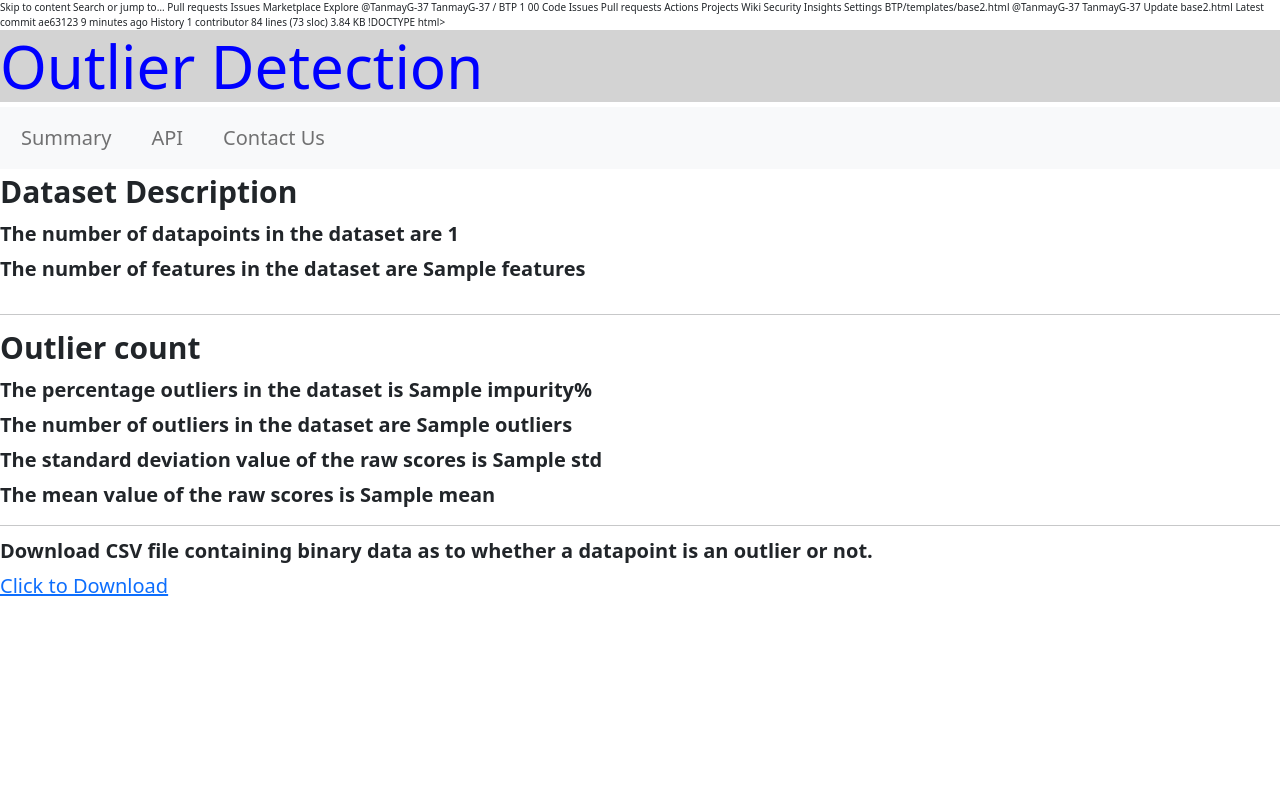
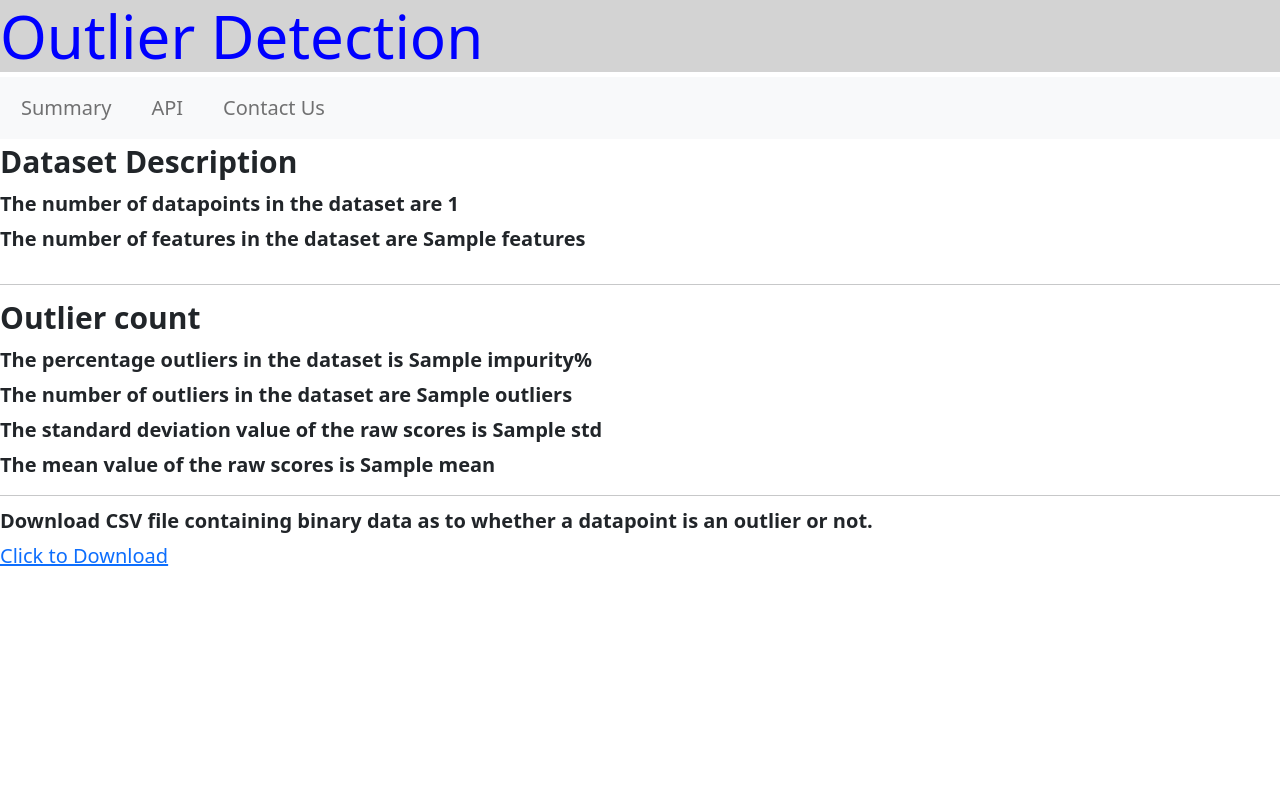
Before and after one commit to TanmayG-37/BTP, a Flask app: template templates/base2.html in a window 1280 px wide. Run offline with Flask 2, Linux system fonts and the light colour scheme; the template is opened without the code that fills it: most values are stand-ins (such as "Sample title", 1, 10 or a date in 2020); some libraries are stand-ins or nearby versions.

Commit message:
Update base2.html

```diff
--- a/templates/base2.html
+++ b/templates/base2.html
@@ -1,35 +1,4 @@
-Skip to content
-Search or jump to…
-
-Pull requests
-Issues
-Marketplace
-Explore
-
-@TanmayG-37
-TanmayG-37
-/
-BTP
-1
-00
-Code
-Issues
-Pull requests
-Actions
-Projects
-Wiki
-Security
-Insights
-Settings
-BTP/templates/base2.html
-@TanmayG-37
-TanmayG-37 Update base2.html
-Latest commit ae63123 9 minutes ago
- History
- 1 contributor
-84 lines (73 sloc)  3.84 KB
-
-!DOCTYPE html>
+<!DOCTYPE html>
 <html lang="en">
 <head>
   <link href="https://cdn.jsdelivr.net/npm/bootstrap@5.0.0-beta3/dist/css/bootstrap.min.css" rel="stylesheet" integrity="sha384-eOJMYsd53ii+scO/bJGFsiCZc+5NDVN2yr8+0RDqr0Ql0h+rP48ckxlpbzKgwra6" crossorigin="anonymous">
```
